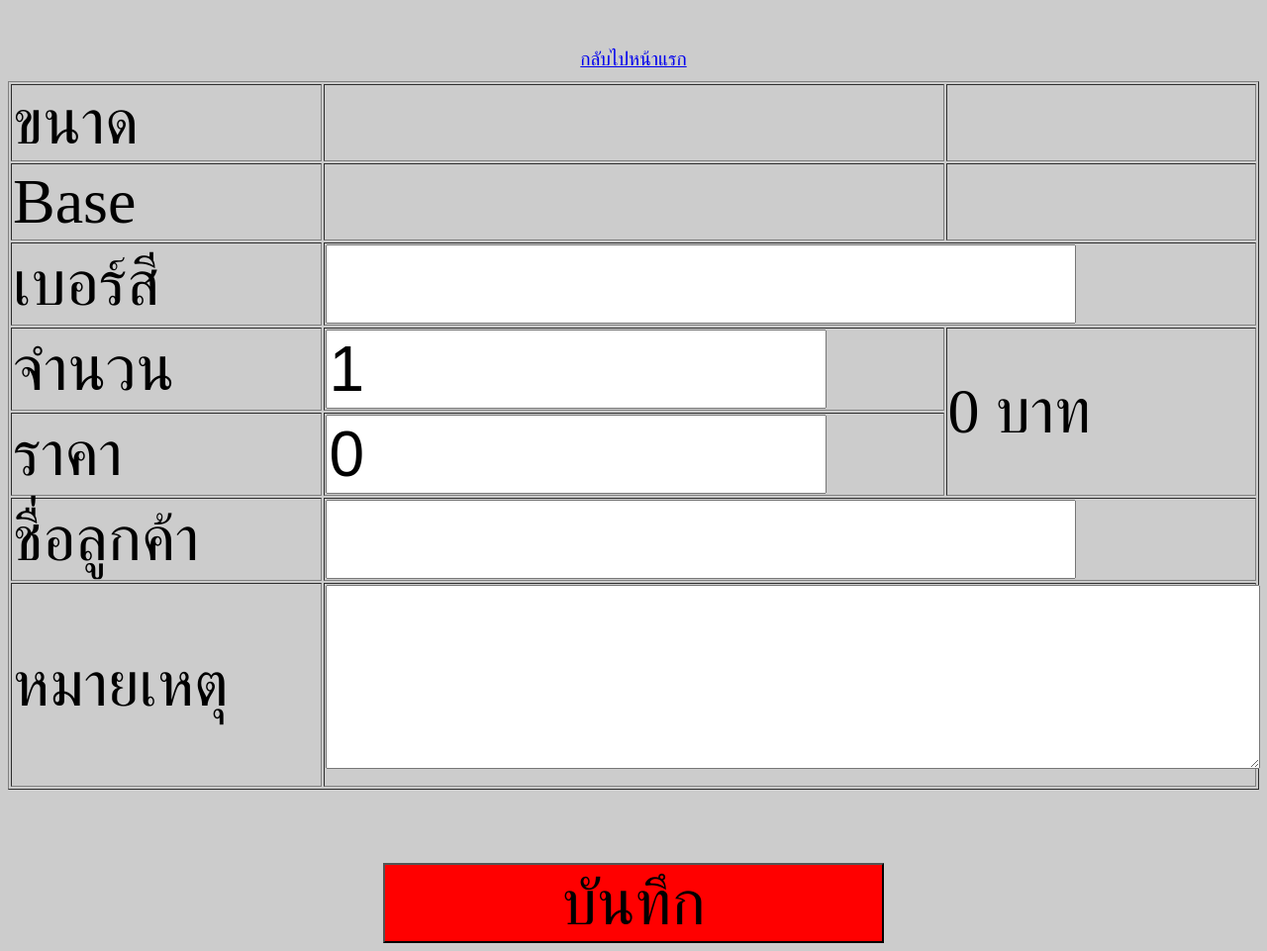
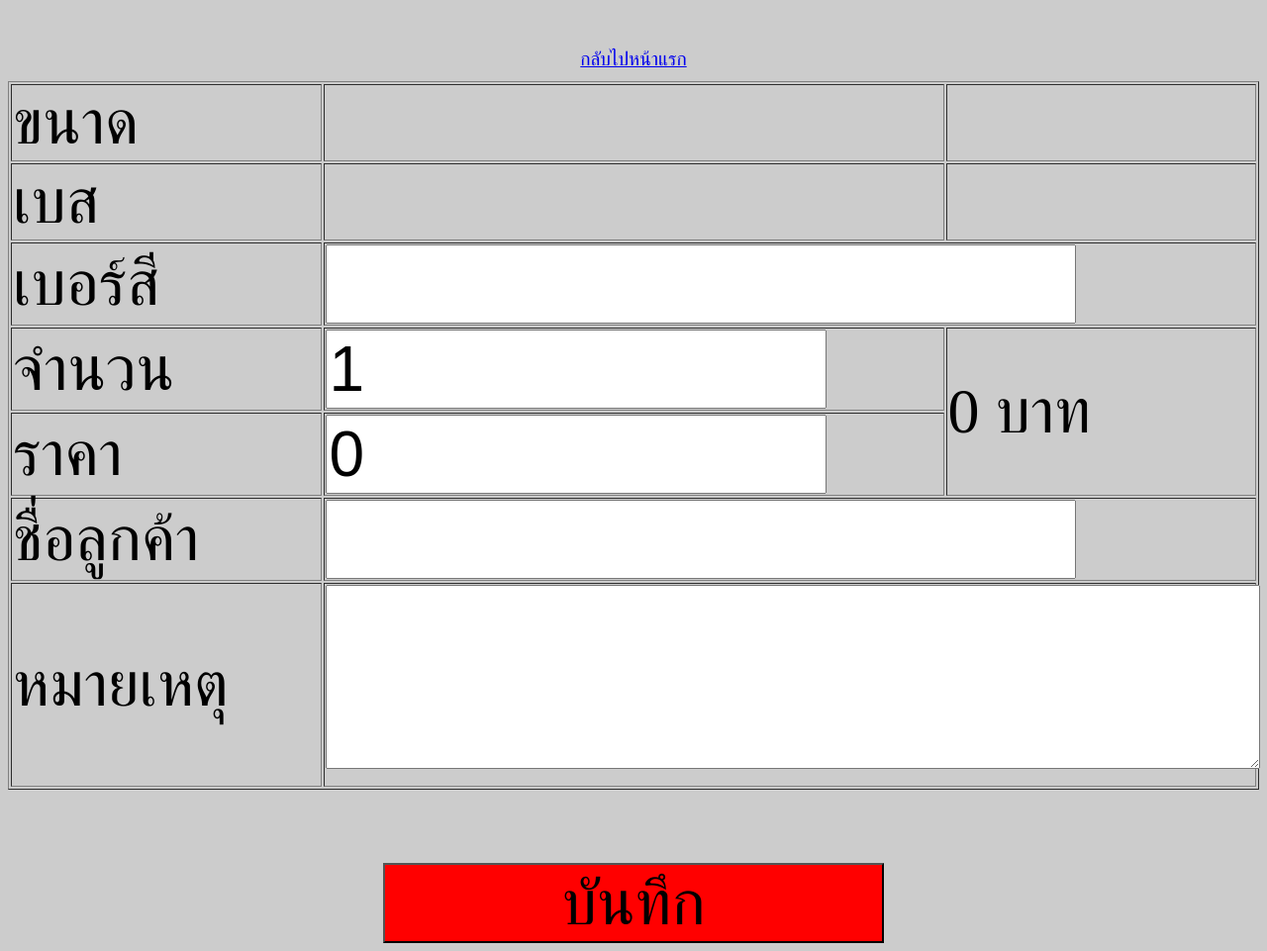
Before and after one commit to tanakorn/paint-satapornpong, a Django app: template paint/templates/enter_detail.html in a window 1280 px wide. Shown: the whole page at 99% size. Run offline with Django 3.2, Linux system fonts and the light colour scheme; the template is opened without the code that fills it, so the values that code supplies are empty.

Commit message:
Change language of term "Base" to Thai language

```diff
--- a/paint/templates/enter_detail.html
+++ b/paint/templates/enter_detail.html
@@ -128,7 +128,7 @@
         <td class="output"> <span id="size_label"> </span> </td>
       </tr>
       <tr>
-        <td class="label">Base</td>
+        <td class="label">เบส</td>
         <td class="input">
         {% for base in base_list %}
           <input class="button" type="button" value="{{ base.name }}" onClick="changeBase({{ base.id }}, '{{ base.name }}')" />
```
